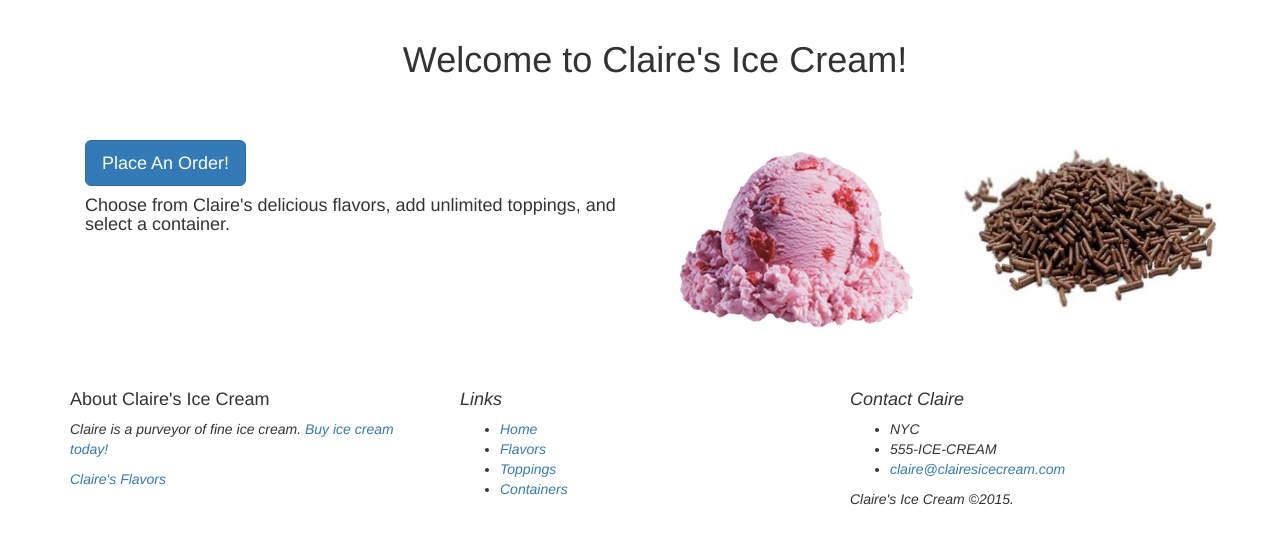
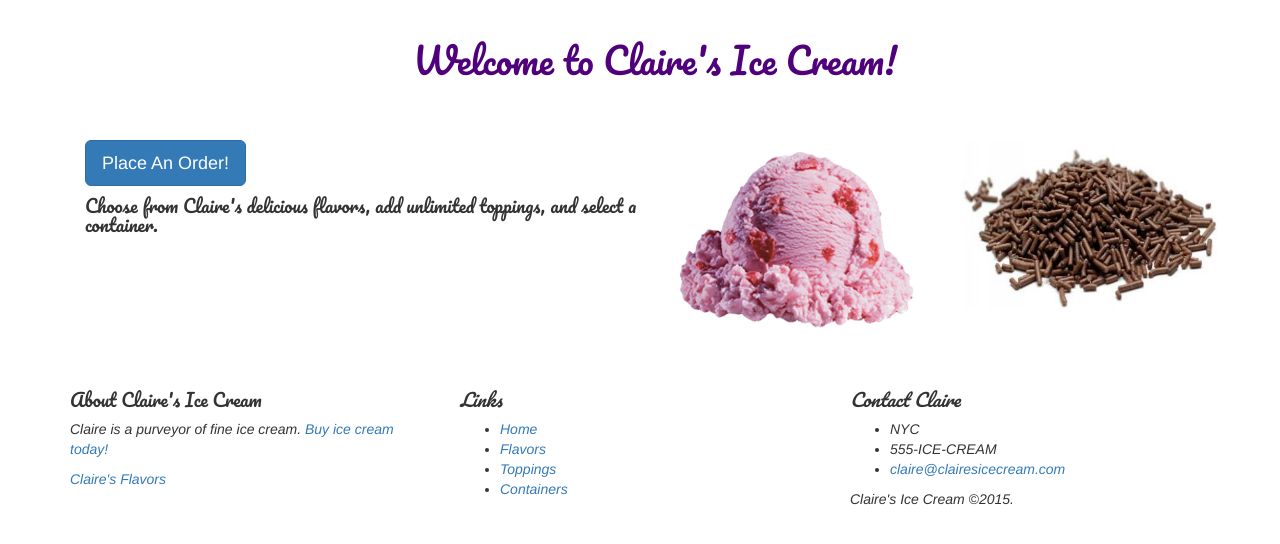
Before and after one commit to EricFries/claires-ice-cream, a Django app: page / in a window 1280 px wide. Shown: the part 52-596 px from the top of the page. Run offline with Django 3.2, Linux system fonts and the light colour scheme; some libraries are stand-ins or nearby versions.

Commit message:
add google fonts

```diff
--- a/ice_cream_ordering/static/ice_cream_ordering/style.css
+++ b/ice_cream_ordering/static/ice_cream_ordering/style.css
@@ -9,3 +9,11 @@ img {
 .bottom-buffer {
 	margin-bottom:60px;
 }
+
+h1,h2,h3,h4 {
+	font-family: 'Pacifico', cursive;
+}
+
+h1 {
+	color: rgb(79,0,122);
+}
--- a/ice_cream_ordering/templates/base.html
+++ b/ice_cream_ordering/templates/base.html
@@ -6,6 +6,7 @@
 		<link rel="stylesheet" href="https://frozen-chamber-2292.herokuapp.com/static/ice_cream_ordering/style.css" />
 		<script src='//ajax.googleapis.com/ajax/libs/jquery/1.11.1/jquery.min.js'></script>
   	<script src='//frozen-chamber-2292.herokuapp.com/static/ice_cream_ordering/bootstrap.min.js'></script>
+  	<link href='http://fonts.googleapis.com/css?family=Pacifico' rel='stylesheet' type='text/css'>
 	</head>
 
 	<body>
```
